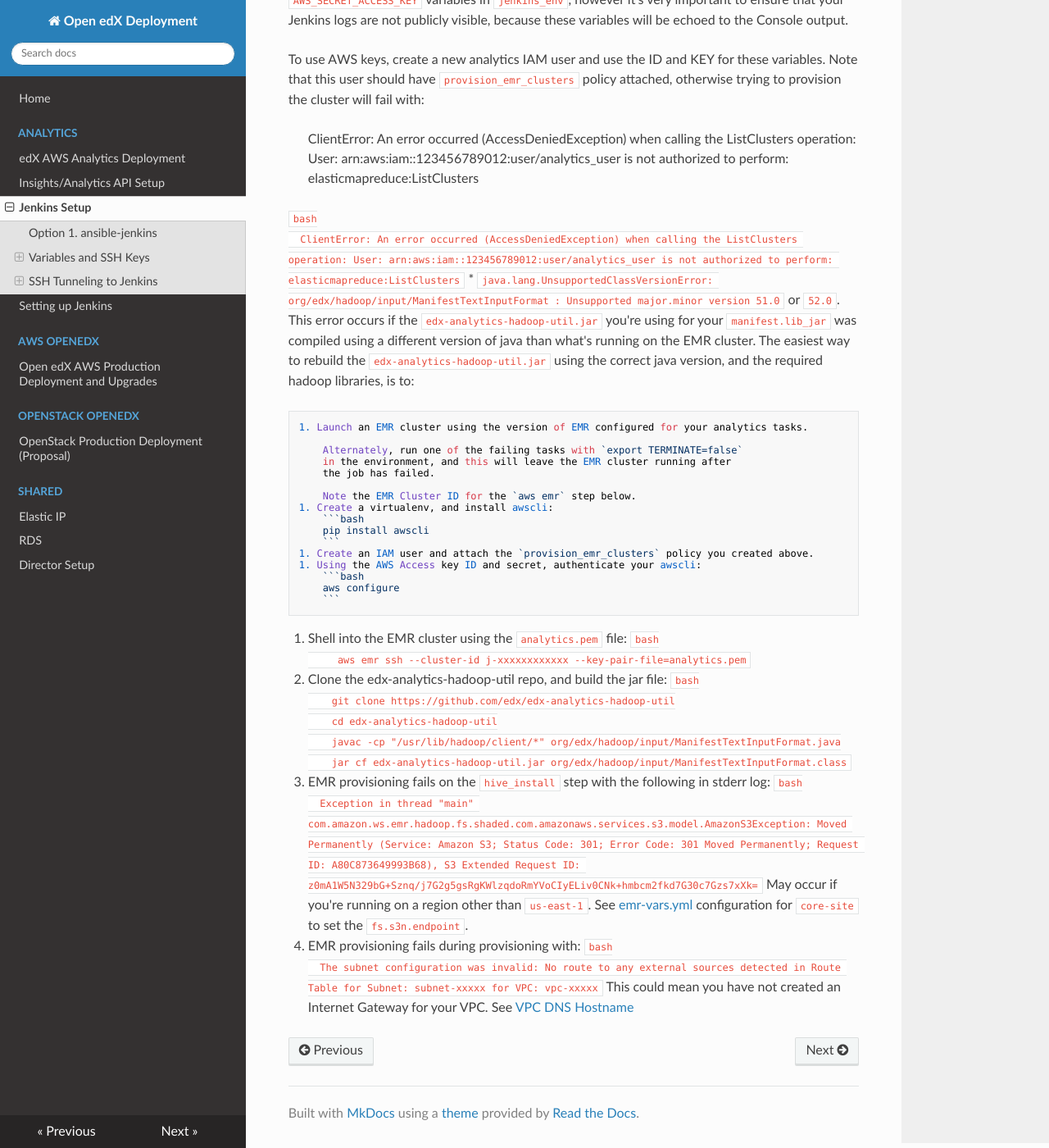
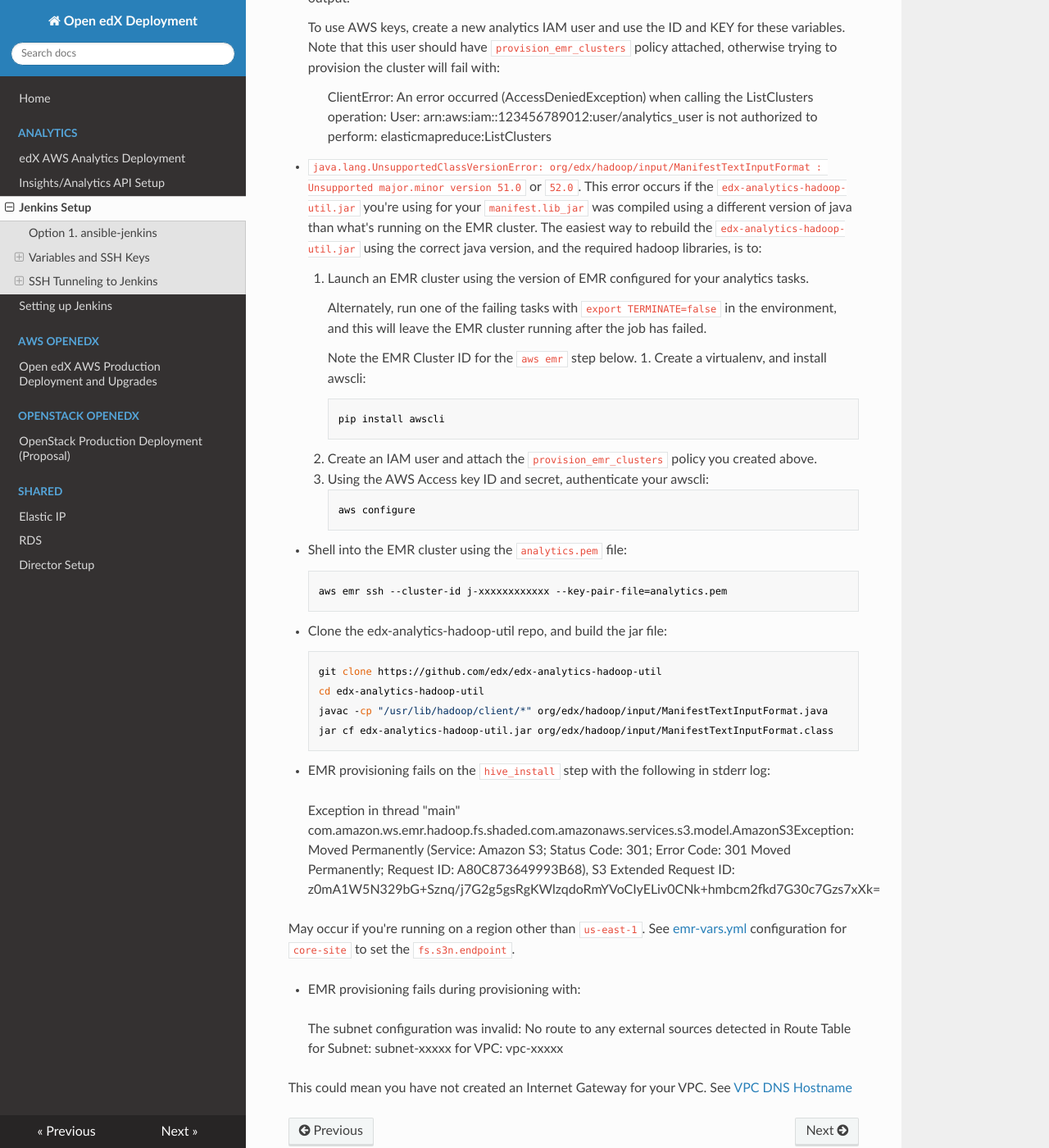
Before and after one commit to open-craft/openedx-deployment, an MkDocs documentation site: the page built from docs/analytics/jenkins.md, in a window 1280 px wide and 1400 px high, scrolled down 7680 px. Shown: the whole window at 82% size. Built offline with MkDocs 1.6.1, drawn with Linux system fonts in a browser that asks for light colours; nearby versions of some CDN libraries; some of the changed text lies outside the part shown.

Commit message:
doc: fixes formatting issues with rendered documentation (#29)
* doc: fixes formatting issues with rendered documentation
* chore: applies dependency updates

````diff
--- a/docs/analytics/jenkins.md
+++ b/docs/analytics/jenkins.md
@@ -154,7 +154,7 @@ To set up the runtime environment for EMR 4.x, download these files from the Ope
 ### EMR 2.4.11
 
 AWS has dropped support for EMR 2.x.x, so use only when maintaining legacy analytics systems.  See
-[resources/emr-2.x](resources/emr-2.x) for example configuration files appropriate for this version.
+[resources/emr-2.x](resources/emr-2.x/) for example configuration files appropriate for this version.
 
 Download these files from the OpenCraft AWS account, and upload to the `client-name-analytics-emr` bucket:
 
@@ -200,17 +200,14 @@ Also, ensure these repositories are cloned and readable by the jenkins user:
 
 * `/home/jenkins/analytics-configuration`: clone the client's fork and branch, e.g.:
 
-  ```yaml
-  analytics_configuration_repo: 'https://github.com/xxx/edx-analytics-configuration.git'
-  analytics_configuration_version: 'master'
-  ```
+        analytics_configuration_repo: 'https://github.com/xxx/edx-analytics-configuration.git'
+        analytics_configuration_version: 'master'
 
 * `/home/jenkins/analytics-tasks`: clone the client's fork and branch, e.g.:
 
-  ```yaml
-  analytics_pipeline_repo: 'https://github.com/xxx/edx-analytics-pipeline.git'
-  analytics_pipeline_version: 'master'
-  ```
+        analytics_pipeline_repo: 'https://github.com/xxx/edx-analytics-pipeline.git'
+        analytics_pipeline_version: 'master'
+
 
 ## jenkins_env
 
@@ -278,13 +275,13 @@ remain as code drift that have to be carried through across version upgrades.
 
 Here are the changes required to use regions other than `us-east-1` for Open edX Analytics:
 
-* In [`jenkins_env`], set `AWS_REGION` to your desired region.
-* In [`emr-vars.yml`], set `region` to your desired region.
-* In [`emr-vars.yml`], specify the `fs.s3n.endpoint: "s3.amazonaws.com"`. See the [configuration: core-site] block for details.
-* Patch the `TASK_BRANCH` used in [`jenkins_env`] and [cloned to jenkins home] to use your desired region: [TASK_BRANCH patch]
+* In [jenkins_env], set `AWS_REGION` to your desired region.
+* In [emr-vars.yml], set `region` to your desired region.
+* In [emr-vars.yml], specify the `fs.s3n.endpoint: "s3.amazonaws.com"`. See the [configuration: core-site] block for details.
+* Patch the `TASK_BRANCH` used in [jenkins_env] and [cloned to jenkins home] to use your desired region: [TASK_BRANCH patch]
 
   Allows us to override the default S3 endpoint to use a custom region.
-1. Patch the `CONFIG_BRANCH` used in [`jenkins_env`] and [cloned to jenkins home]: [CONFIG_BRANCH patch]
+1. Patch the `CONFIG_BRANCH` used in [jenkins_env] and [cloned to jenkins home]: [CONFIG_BRANCH patch]
 
   Allows us to use the more consistent `ONDEMAND` pricing for the EMR task instances, instead of edX's default `SPOT`
   pricing.
@@ -298,7 +295,7 @@ In `ca-central-1` and other newer AWS regions, only the new [SigV4 mechanism][AW
 
 This change is required to support SigV4:
 
-* In [`emr-vars.yml`], use `release_label: 'emr-4.9.6'`
+* In [emr-vars.yml], use `release_label: 'emr-4.9.6'`
 
   Using [EMR version 4.9.6] causes EMR to use AWS Signature Version 4 exclusively to authenticate requests to Amazon S3.
 
@@ -316,17 +313,14 @@ Troubleshooting
 * EMR provisioning: ansible unable to access new EMR instance.  See [SSH Access to EMR](#emr-security-groups).
   Ensure the `ElasticMapReduduce-master` security group has inbound SSH access from the analytics security group.
 
-  Another way to provide Jenkins with access is to to set `AWS_ACCESS_KEY_ID` and `AWS_SECRET_ACCESS_KEY` variables in
+    Another way to provide Jenkins with access is to to set `AWS_ACCESS_KEY_ID` and `AWS_SECRET_ACCESS_KEY` variables in
   `jenkins_env`, however it's very important to ensure that your Jenkins logs are not publicly visible, because these
   variables will be echoed to the Console output.
 
-  To use AWS keys, create a new analytics IAM user and use the ID and KEY for these variables. Note that this user
+    To use AWS keys, create a new analytics IAM user and use the ID and KEY for these variables. Note that this user
   should have `provision_emr_clusters` policy attached, otherwise trying to provision the cluster will fail with:
-  > ClientError: An error occurred (AccessDeniedException) when calling the ListClusters operation: User: arn:aws:iam::123456789012:user/analytics_user is not authorized to perform: elasticmapreduce:ListClusters
+    > ClientError: An error occurred (AccessDeniedException) when calling the ListClusters operation: User: arn:aws:iam::123456789012:user/analytics_user is not authorized to perform: elasticmapreduce:ListClusters
 
-  ```bash
-  ClientError: An error occurred (AccessDeniedException) when calling the ListClusters operation: User: arn:aws:iam::123456789012:user/analytics_user is not authorized to perform: elasticmapreduce:ListClusters
-  ```
 * `java.lang.UnsupportedClassVersionError: org/edx/hadoop/input/ManifestTextInputFormat : Unsupported major.minor version 51.0` or `52.0`.  This error occurs if the `edx-analytics-hadoop-util.jar` you're using for your
   `manifest.lib_jar` was compiled using a different version of java than what's running on the EMR cluster.
   The easiest way to rebuild the `edx-analytics-hadoop-util.jar` using the correct java version, and the required hadoop
@@ -340,41 +334,42 @@ Troubleshooting
 
         Note the EMR Cluster ID for the `aws emr` step below.
     1. Create a virtualenv, and install awscli:
-        ```bash
-        pip install awscli
-        ```
+
+            pip install awscli
+
     1. Create an IAM user and attach the `provision_emr_clusters` policy you created above.
     1. Using the AWS Access key ID and secret, authenticate your awscli:
-        ```bash
-        aws configure
-        ```
+
+            aws configure
+
   1. Shell into the EMR cluster using the `analytics.pem` file:
-     ```bash
-     aws emr ssh --cluster-id j-xxxxxxxxxxxx --key-pair-file=analytics.pem
-     ```
+
+        aws emr ssh --cluster-id j-xxxxxxxxxxxx --key-pair-file=analytics.pem
+
   1. Clone the edx-analytics-hadoop-util repo, and build the jar file:
-    ```bash
-    git clone https://github.com/edx/edx-analytics-hadoop-util
-    cd edx-analytics-hadoop-util
-    javac -cp "/usr/lib/hadoop/client/*" org/edx/hadoop/input/ManifestTextInputFormat.java
-    jar cf edx-analytics-hadoop-util.jar org/edx/hadoop/input/ManifestTextInputFormat.class
-    ```
+
+        git clone https://github.com/edx/edx-analytics-hadoop-util
+        cd edx-analytics-hadoop-util
+        javac -cp "/usr/lib/hadoop/client/*" org/edx/hadoop/input/ManifestTextInputFormat.java
+        jar cf edx-analytics-hadoop-util.jar org/edx/hadoop/input/ManifestTextInputFormat.class
+
 
 * EMR provisioning fails on the `hive_install` step with the following in stderr log:
-   ```bash
-  Exception in thread "main" com.amazon.ws.emr.hadoop.fs.shaded.com.amazonaws.services.s3.model.AmazonS3Exception: Moved Permanently (Service: Amazon S3; Status Code: 301; Error Code: 301 Moved Permanently; Request ID: A80C873649993B68), S3 Extended Request ID: z0mA1W5N329bG+Sznq/j7G2g5gsRgKWlzqdoRmYVoCIyELiv0CNk+hmbcm2fkd7G30c7Gzs7xXk=
-  ```
+
+  > Exception in thread "main" com.amazon.ws.emr.hadoop.fs.shaded.com.amazonaws.services.s3.model.AmazonS3Exception: Moved Permanently (Service: Amazon S3; Status Code: 301; Error Code: 301 Moved Permanently; Request ID: A80C873649993B68), S3 Extended Request ID: z0mA1W5N329bG+Sznq/j7G2g5gsRgKWlzqdoRmYVoCIyELiv0CNk+hmbcm2fkd7G30c7Gzs7xXk=
+
   May occur if you're running on a region other than `us-east-1`.  See [emr-vars.yml](resources/emr-vars.yml)
   configuration for `core-site` to set the `fs.s3n.endpoint`.
 
 * EMR provisioning fails during provisioning with:
-  ```bash
-  The subnet configuration was invalid: No route to any external sources detected in Route Table for Subnet: subnet-xxxxx for VPC: vpc-xxxxx
-  ```
+
+  > The subnet configuration was invalid: No route to any external sources detected in Route Table for Subnet: subnet-xxxxx for VPC: vpc-xxxxx
+
   This could mean you have not created an Internet Gateway for your VPC. See [VPC DNS Hostname](AWS_setup.md#vpc-dns-hostname)
 
-[`jenkins_env`]: resources/jenkins_env
-[`emr-vars.yml`]: resources/emr-vars.yml
+
+[jenkins_env]: resources/jenkins_env
+[emr-vars.yml]: resources/emr-vars.yml
 [cloned to jenkins home]: #analytics-repos
 [configuration: core-site]: resources/emr-vars.yml#L39-L44
 [AWS deprecated SigV2]: https://aws.amazon.com/blogs/aws/amazon-s3-update-sigv2-deprecation-period-extended-modified/
````
Also changed, not shown: docs/analytics/AWS_setup.md (+9 -15 lines), docs/analytics/insights.md (+20 -26 lines), docs/analytics/jenkins_jobs.md (+10 -8 lines), docs/shared/director.md (+1 -1 lines), requirements.txt (+19 -8 lines).
